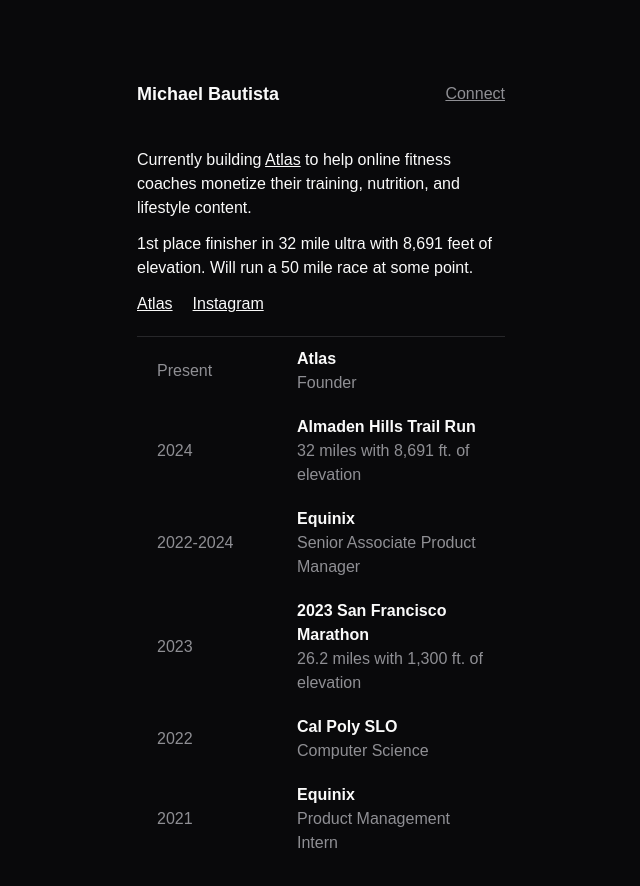
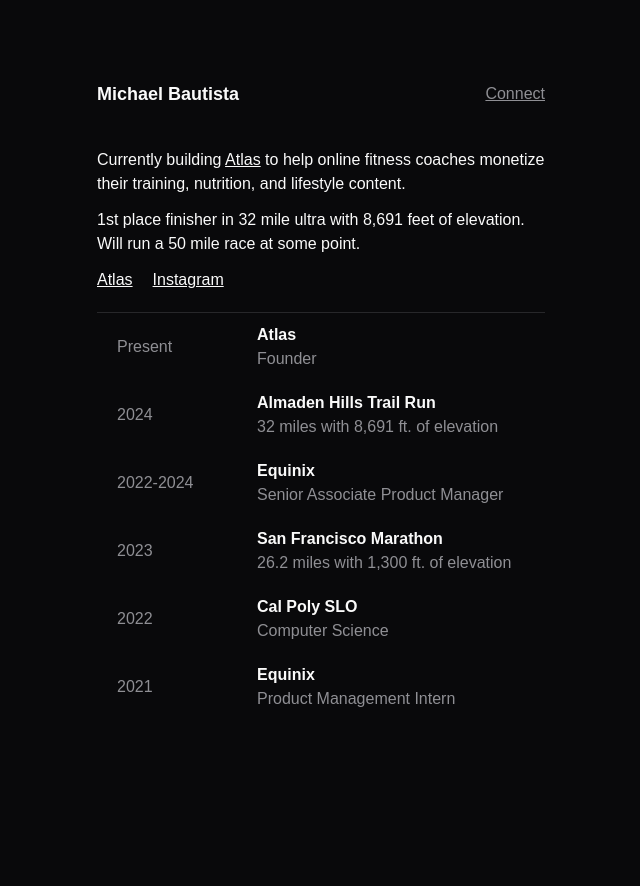
Before and after one commit to michaelrbautista/portfolio, a Next.js app: page / in a window 1280 px wide. Shown: the top 886 px of the page, without its empty margins (319-959 px from the left). After the commit the page ends 801 px from the top, so only its background shows below. Built offline with nearby package versions, Linux system fonts and the light colour scheme.

Commit message:
fixed padding on desktop

```diff
--- a/src/app/atlas/page.tsx
+++ b/src/app/atlas/page.tsx
@@ -6,7 +6,7 @@
 const page = () => {
     return (
         <div className="w-full sm:max-w-md py-20">
-            <div className="flex flex-col gap-10 px-5">
+            <div className="flex flex-col gap-10 px-5 sm:px-0">
                 <BackButton />
                 <div className="flex flex-col gap-10">
                     <div className="flex flex-col">
--- a/src/app/connect/page.tsx
+++ b/src/app/connect/page.tsx
@@ -3,7 +3,7 @@
 const Connect = () => {
     return (
         <div className="w-full sm:max-w-md py-20">
-            <div className="flex flex-col gap-10 px-5">
+            <div className="flex flex-col gap-10 px-5 sm:px-0">
                 <BackButton />
                 <div className="flex flex-col gap-5">
                     <p className="font-bold text-xl">Connect</p>
--- a/src/app/equinix/page.tsx
+++ b/src/app/equinix/page.tsx
@@ -4,7 +4,7 @@
 const page = () => {
     return (
         <div className="w-full sm:max-w-md py-20">
-            <div className="flex flex-col gap-10 px-5">
+            <div className="flex flex-col gap-10 px-5 sm:px-0">
                 <BackButton />
                 <div className="flex flex-col gap-5">
                     <div className="flex flex-col">
--- a/src/app/items.ts
+++ b/src/app/items.ts
@@ -22,7 +22,7 @@
     },
     {
         date: "2023",
-        title: "2023 San Francisco Marathon",
+        title: "San Francisco Marathon",
         subtitle: "26.2 miles with 1,300 ft. of elevation",
         location: "San Francisco, CA",
         navigateUrl: "/marathon"
--- a/src/app/marathon/page.tsx
+++ b/src/app/marathon/page.tsx
@@ -4,7 +4,7 @@
 const page = () => {
     return (
         <div className="w-full sm:max-w-md py-20">
-            <div className="flex flex-col gap-10 px-5">
+            <div className="flex flex-col gap-10 px-5 sm:px-0">
                 <BackButton />
                 <div className="flex flex-col gap-5">
                     <div className="flex flex-col">
--- a/src/app/page.tsx
+++ b/src/app/page.tsx
@@ -4,7 +4,7 @@
 
 const Home = () => {
     return (
-        <div className="w-full sm:max-w-md py-20 px-10">
+        <div className="w-full sm:max-w-md py-20 px-10 sm:px-0">
             <div className="flex flex-col gap-10 pb-5 border-b-[1px]">
                 <div className="flex flex-row justify-between items-center">
                     <h1 className="font-bold text-lg">
--- a/src/app/ultra/page.tsx
+++ b/src/app/ultra/page.tsx
@@ -4,7 +4,7 @@
 const page = () => {
     return (
         <div className="w-full sm:max-w-md py-20">
-            <div className="flex flex-col gap-10 px-5">
+            <div className="flex flex-col gap-10 px-5 sm:px-0">
                 <BackButton />
                 <div className="flex flex-col gap-5">
                     <div className="flex flex-col">
```
